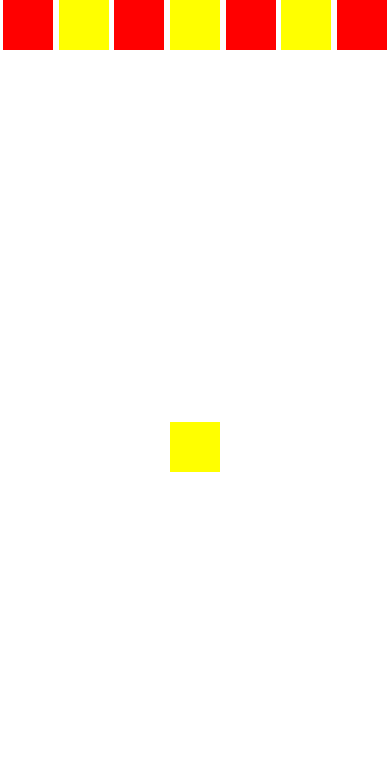
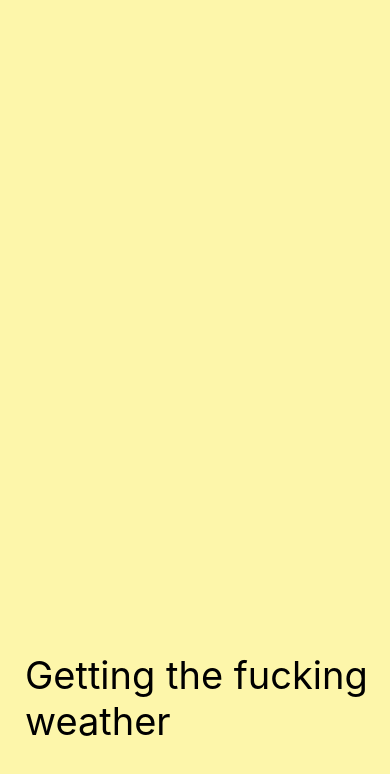
Before and after one commit to plusbeauxjours/awesome-weather, a React Native app: screen / in a window 390 px wide. Shown: the top 774 px of the page. Built offline with nearby package versions, Linux system fonts and the light colour scheme.

Commit message:
Building the Loading View

```diff
--- a/App.js
+++ b/App.js
@@ -1,38 +1,38 @@
-import React from 'react';
+import React, { Component } from 'react';
 import { StyleSheet, Text, View, ActivityIndicator } from 'react-native';
 
-export default class App extends React.Component {
+export default class App extends Component {
+  state = {
+    isLoaded: false
+  }
   render() {
-    return <View style={styles.container}>
-        <View style={styles.redView} />
-        <View style={styles.yellowView} />
-        <View style={styles.redView} />
-        <View style={styles.yellowView} />
-        <View style={styles.redView} />
-        <View style={styles.yellowView} />
-        <View style={styles.redView} />
-        <View style={styles.yellowView} />
-      </View>;
+    const { isLoaded } = this.state;
+    return (
+      <View style={styles.container}>
+        {isLoaded ? null : (
+          <View style={styles.loading}>
+            <Text style={styles.loadingText}>Getting the fucking weather</Text>
+          </View>
+        )}
+      </View>
+    );
   }
 }
 
 const styles = StyleSheet.create({
   container: {
     flex: 1,
-    backgroundColor: '#fff',
-    justifyContent: 'space-around',
-    alignItems: 'flex-start',
-    flexDirection: 'row',
-    flexWrap: 'wrap'
+    backgroundColor: "#fff"
   },
-  redView: {
-    height: 50,
-    width: 50,
-    backgroundColor: 'red'
+  loading: {
+    flex: 1,
+    backgroundColor: "#FDF6AA",
+    justifyContent: "flex-end",
+    alignItems: "center",
+    paddingLeft: 25
   },
-  yellowView: {
-    height: 50,
-    width: 50,
-    backgroundColor: 'yellow'
+  loadingText: {
+    fontSize: 38,
+    marginBottom: 100
   }
 });
```
